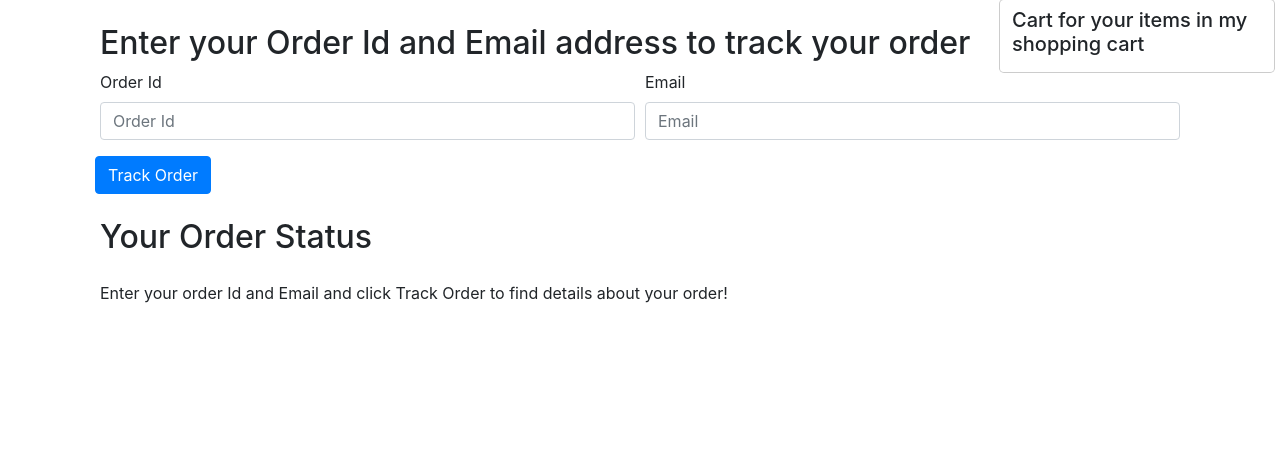
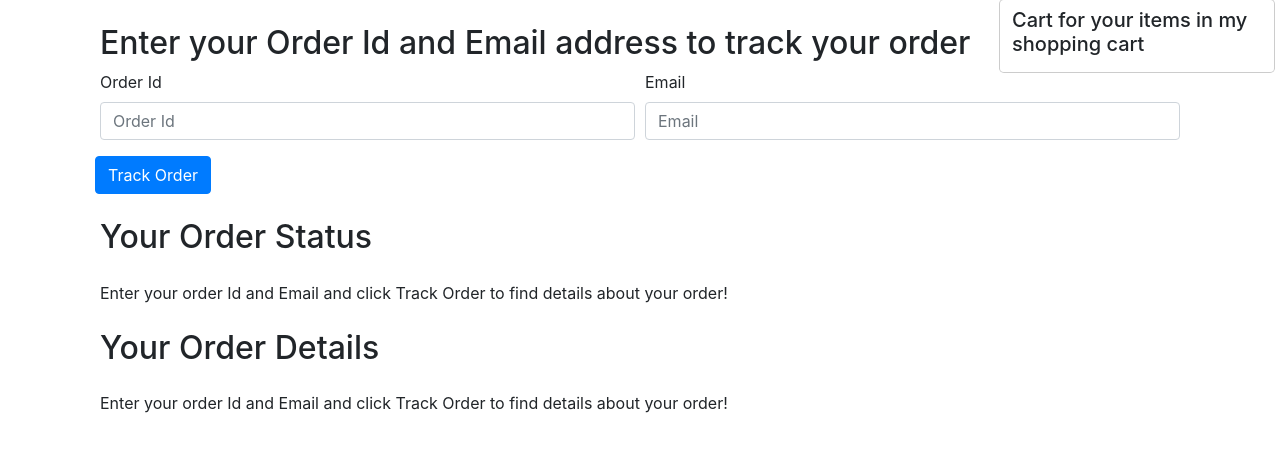
Before and after one commit to MdRizwan09/mac, a Django app: page /shop/tracker/ in a window 1280 px wide. Shown: the part 56-508 px from the top of the page. Run offline with Django 5.2, Linux system fonts and the light colour scheme; some libraries are stand-ins or nearby versions.

Commit message:
E-Commerce Website: Displaying Order Items In Tracker | Python Django Tutorials In Hindi #53

```diff
--- a/shop/templates/shop/tracker.html
+++ b/shop/templates/shop/tracker.html
@@ -24,6 +24,12 @@
             	Enter your order Id and Email and click Track Order to find details about your order!
             </ul>
         </div>
+        <h2>Your Order Details</h2>
+        <div class="my-4">
+            <ul class="list-group" id="citems">
+            	Enter your order Id and Email and click Track Order to find details about your order!
+            </ul>
+        </div>
     </div>
 </div>
 {% endblock %}
@@ -44,7 +50,8 @@ $('#trackerForm').submit(function(event) {
         })
         .done(function(data) {
             console.log(data)
-            updates = JSON.parse(data);
+            data = JSON.parse(data);
+            updates = data[0];
             if (updates.length > 0 & updates != {}) {
                 for (i = 0; i < updates.length; i++) {
                     let text = updates[i]['text'];
@@ -60,6 +67,19 @@ $('#trackerForm').submit(function(event) {
                     Sorry, We are not able to fetch this order id and email. Make sure to type correct order Id and email</li>`
             	$('#items').append(mystr);
             }
+
+            // Fill in the order details
+            cart = JSON.parse(data[1]);
+            console.log(cart);
+            for( item in cart ) {
+                let name = cart[item][1];
+                let qty = cart[item][0];
+                mystr = `<li class="list-group-item d-flex justify-content-between align-items-center">
+                            ${name}
+                            <span class="badge badge-primary badge-pill">${qty}</span>
+                        </li>`;
+                $('#citems').append(mystr);
+            }
         });
     event.preventDefault();
 });
--- a/shop/views.py
+++ b/shop/views.py
@@ -47,7 +47,7 @@ def tracker(request):
                 updates = []
                 for item in update:
                     updates.append({'text': item.update_desc, 'time': item.timestamp})
-                    response = json.dumps(updates, default=str)
+                    response = json.dumps([updates, order[0].item_json], default=str)
                 return HttpResponse(response)
             else:
                 return HttpResponse('{}')
```
Also changed, not shown: shop/templates/shop/checkout.html (indentation only).
